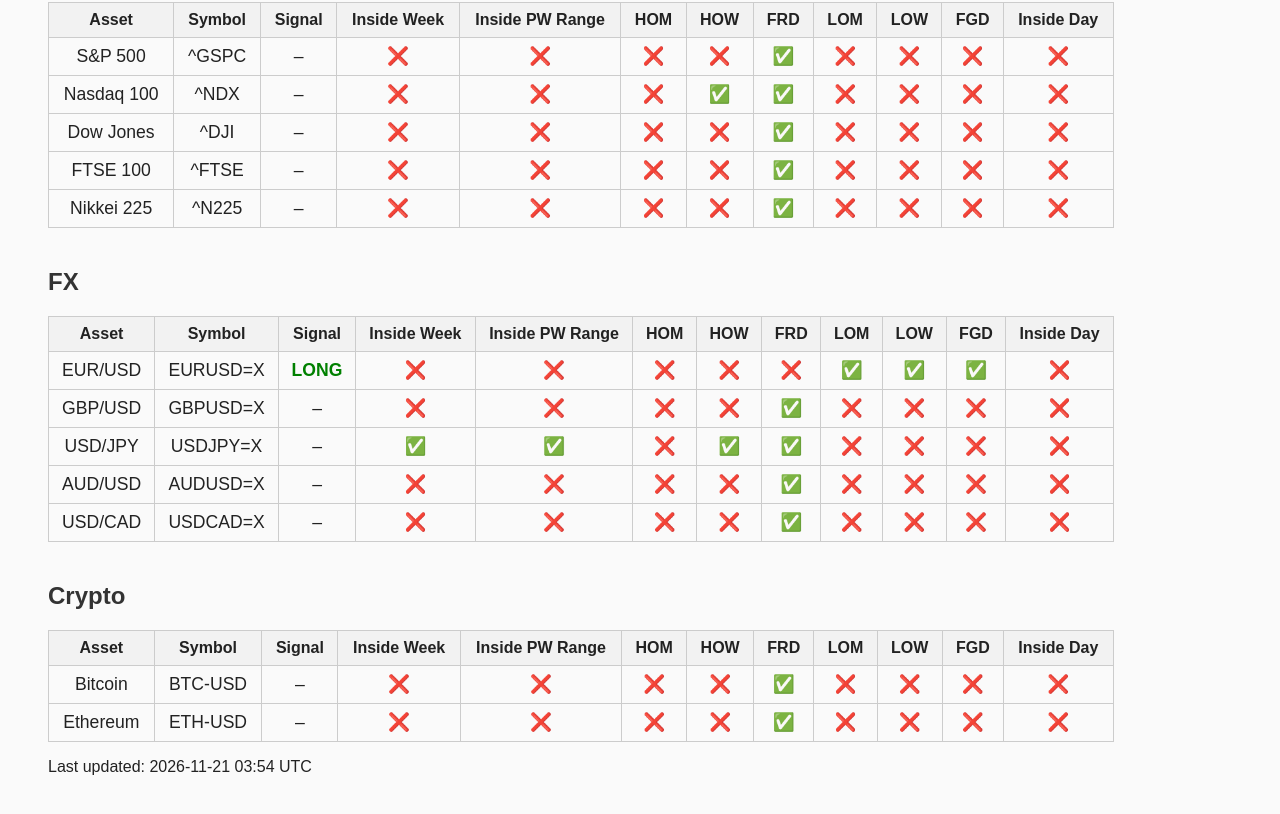
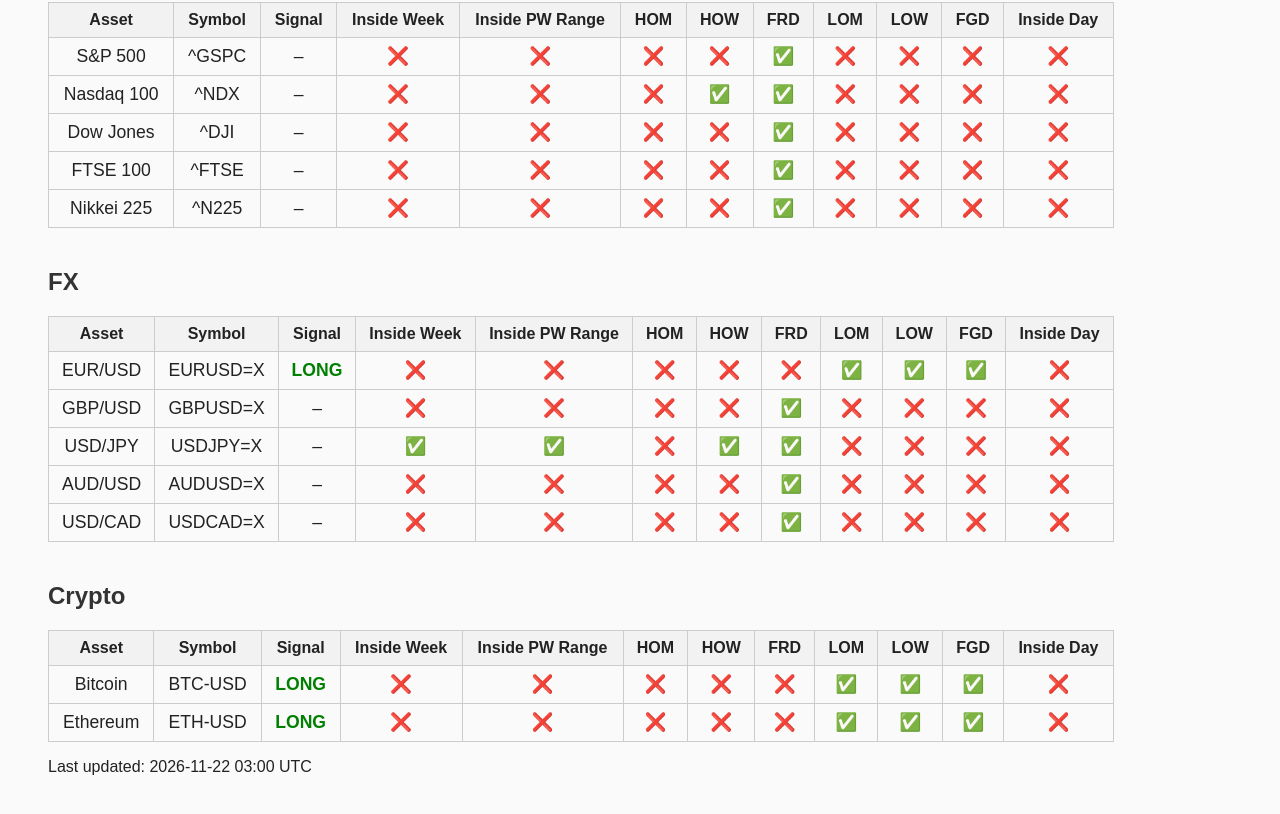
Before and after one commit to matt-tibbett/market_dashboard, a plain HTML site: page index.html in a window 1280 px wide. Shown: the part 523-1337 px from the top of the page. Drawn offline with Linux system fonts and the light colour scheme.

Commit message:
Update dashboard [skip ci]

```diff
--- a/index.html
+++ b/index.html
@@ -316,33 +316,33 @@
     <tr>
       <td>Bitcoin</td>
       <td>BTC-USD</td>
-      <td>–</td>
+      <td><span style='color:green;font-weight:bold;'>LONG</span></td>
+      <td>❌</td>
       <td>❌</td>
       <td>❌</td>
       <td>❌</td>
       <td>❌</td>
       <td>✅</td>
-      <td>❌</td>
-      <td>❌</td>
-      <td>❌</td>
+      <td>✅</td>
+      <td>✅</td>
       <td>❌</td>
     </tr>
     <tr>
       <td>Ethereum</td>
       <td>ETH-USD</td>
-      <td>–</td>
+      <td><span style='color:green;font-weight:bold;'>LONG</span></td>
+      <td>❌</td>
       <td>❌</td>
       <td>❌</td>
       <td>❌</td>
       <td>❌</td>
       <td>✅</td>
-      <td>❌</td>
-      <td>❌</td>
-      <td>❌</td>
+      <td>✅</td>
+      <td>✅</td>
       <td>❌</td>
     </tr>
   </tbody>
 </table>
-        <p>Last updated: 2026-11-21 03:54 UTC</p>
+        <p>Last updated: 2026-11-22 03:00 UTC</p>
     </body>
     </html>
```
